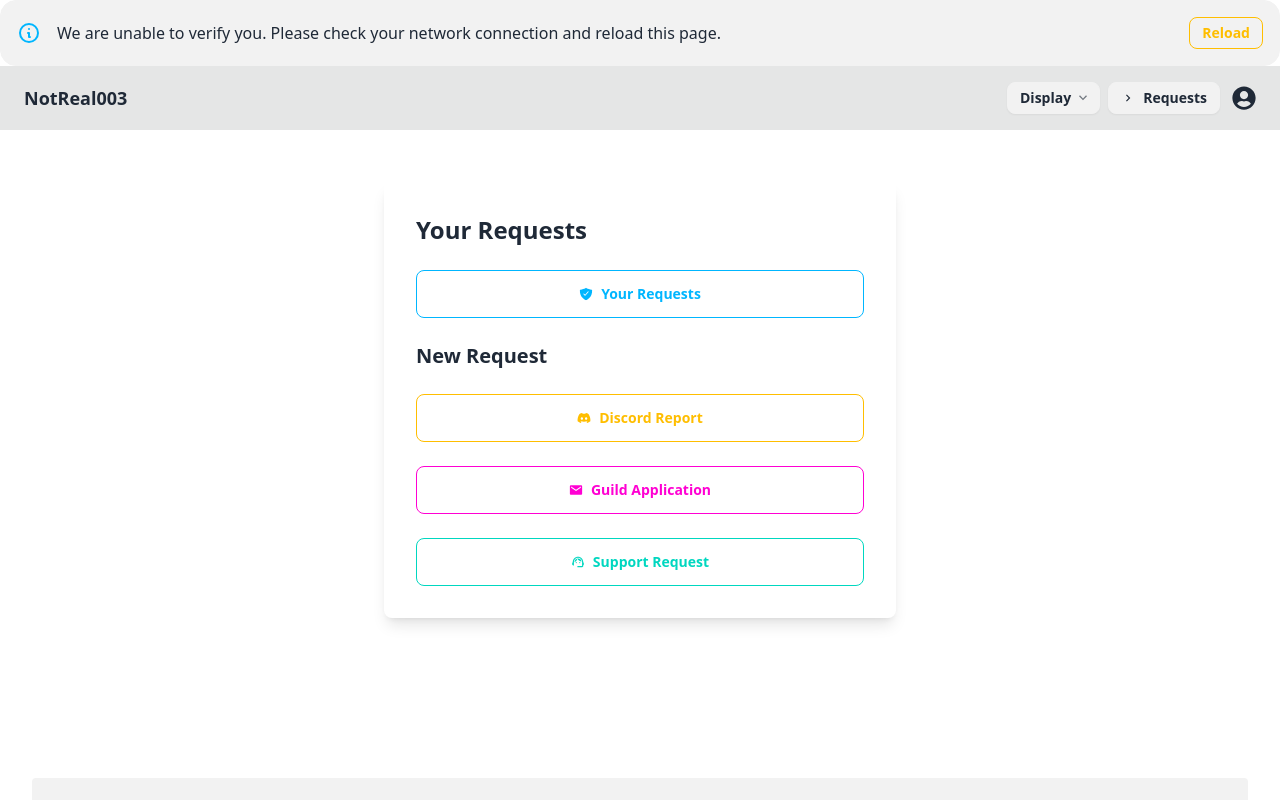
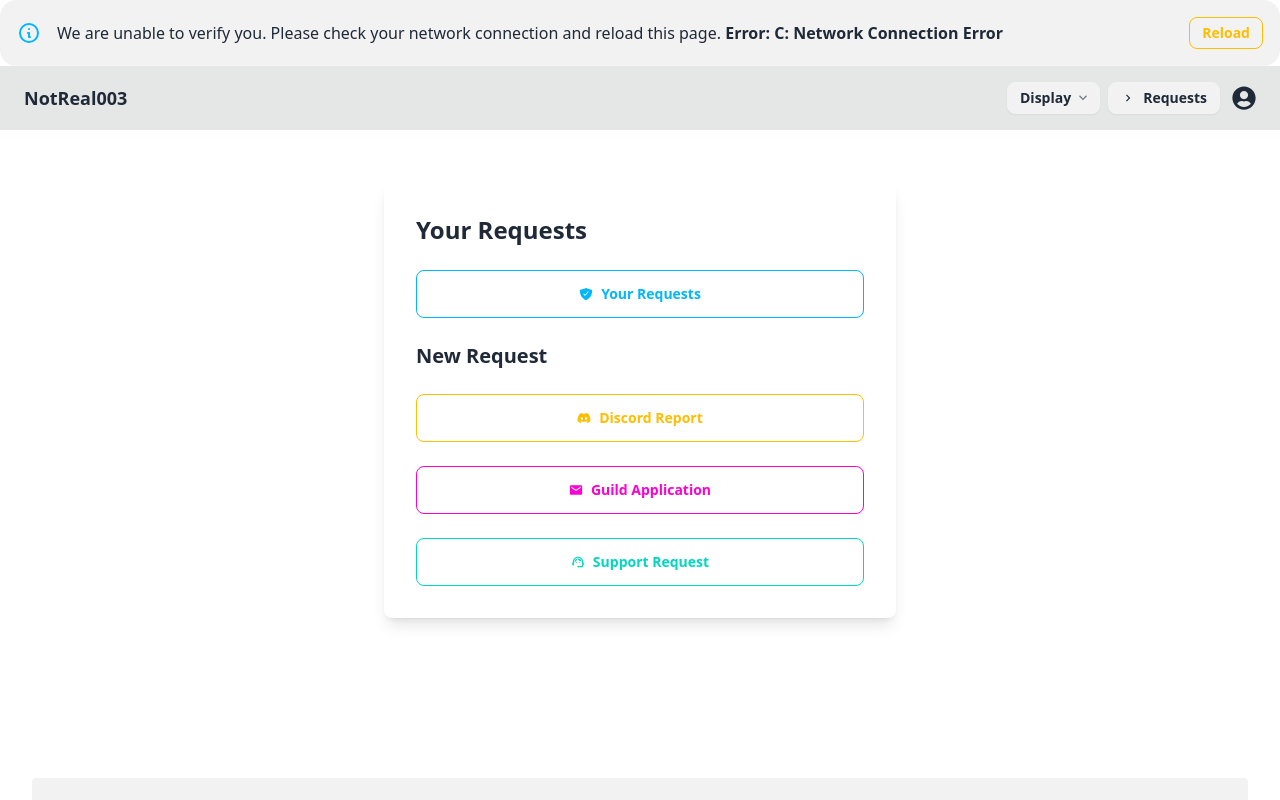
Before and after one commit to NotReal003/REQUEST-MANAGEMENT-SYSTEM, a React (Create React App) app: page / in a window 1280 px wide. Shown: the top 800 px of the page. Built offline with nearby package versions, Linux system fonts and the light colour scheme; no server answers; sample sign-in values are in the browser's storage.

Commit message:
Update Navbar.jsx

```diff
--- a/src/components/Navbar.jsx
+++ b/src/components/Navbar.jsx
@@ -11,6 +11,7 @@ export default function Navbar({ isAuthenticated }) {
   const [user, setUser] = useState(null);
   const [loading, setLoading] = useState(true);
   const [showAlert, setShowAlert] = useState(false);
+  const [errorIssue, setErrorIssue] = useState('');
   const API = process.env.REACT_APP_API;
 
   useEffect(() => {
@@ -31,10 +32,12 @@ export default function Navbar({ isAuthenticated }) {
         }
         if (res.status === 0) {
          setShowAlert(true);
+         setErrorIssue('A: Network Connection Error');
         }
 
         if (!res.ok) {
           setShowAlert(true);
+          setErrorIssue('B: Network Connection Error');
         }
 
         const userData = await res.json();
@@ -42,6 +45,7 @@ export default function Navbar({ isAuthenticated }) {
       } catch (error) {
         if (error.code === 'ERR_NETWORK');
         setShowAlert(true);
+        setErrorIssue('C: Network Connection Error');
       }
 
       setLoading(false);
@@ -62,6 +66,7 @@ export default function Navbar({ isAuthenticated }) {
 
       if (!res.ok) {
         throw new Error('Failed to logout');
+        setErrorIssue(res.message || 'Sorry, we are unable to logout you at the moment.');
       }
 
       localStorage.removeItem('jwtToken');
@@ -86,7 +91,7 @@ export default function Navbar({ isAuthenticated }) {
               strokeWidth="2"
               d="M13 16h-1v-4h-1m1-4h.01M21 12a9 9 0 11-18 0 9 9 0 0118 0z"></path>
           </svg>
-          <span>We are unable to verify you. Please check your network connection and reload this page.</span>
+          <span>We are unable to verify you. Please check your network connection and reload this page. <strong>Error: {errorIssue}</strong></span>
           <div>
             <button className="btn btn-sm btn-outline btn-warning" onClick={() => window.location.reload()}>Reload</button>
           </div>
```
